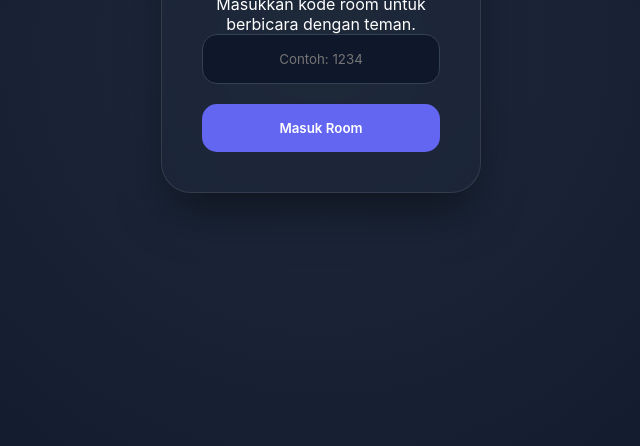
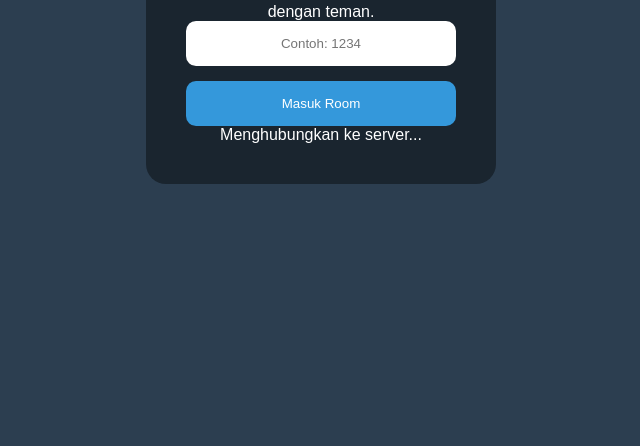
Before and after one commit to rutegamer/walkie-talkie, a website: page public/index.html in a window 1280 px wide. Shown: the part 354-800 px from the top of the page, without its empty margins (319-959 px from the left). Drawn offline with nearby package versions, Linux system fonts and the light colour scheme.

Commit message:
style.css

```diff
--- a/public/style.css
+++ b/public/style.css
@@ -1,17 +1,10 @@
-:root { --primary: #6366f1; --bg: #0f172a; }
-* { box-sizing: border-box; margin: 0; padding: 0; font-family: 'Inter', sans-serif; }
-body { background: radial-gradient(circle at center, #1e293b, #0f172a); height: 100vh; display: flex; justify-content: center; align-items: center; color: white; }
-
-.app-container { background: rgba(30, 41, 59, 0.4); backdrop-filter: blur(20px); border: 1px solid rgba(255,255,255,0.1); padding: 40px; border-radius: 30px; width: 320px; box-shadow: 0 25px 50px -12px rgba(0,0,0,0.5); text-align: center; }
-
-h1 { font-size: 24px; margin-bottom: 25px; background: linear-gradient(to right, #6366f1, #a855f7); -webkit-background-clip: text; -webkit-text-fill-color: transparent; }
-
-input { width: 100%; padding: 16px; border-radius: 15px; border: 1px solid #334155; background: #0f172a; color: white; margin-bottom: 20px; text-align: center; }
-
-.primary-btn { width: 100%; padding: 16px; background: var(--primary); border: none; border-radius: 15px; color: white; font-weight: 600; cursor: pointer; }
-
-.ptt-btn { width: 160px; height: 160px; border-radius: 50%; background: radial-gradient(circle, #ef4444, #991b1b); border: none; color: white; font-weight: bold; font-size: 16px; box-shadow: 0 10px 25px rgba(239, 68, 68, 0.3); transition: 0.3s; touch-action: manipulation; }
-.ptt-btn.active { transform: scale(0.9); box-shadow: 0 0 40px #ef4444; }
-
-.status { margin-top: 25px; font-size: 12px; color: #94a3b8; }
-.hidden { display: none !important; }
+* { box-sizing: border-box; margin: 0; padding: 0; font-family: sans-serif; }
+body { display: flex; justify-content: center; align-items: center; height: 100vh; background-color: #2c3e50; color: white; }
+.app-container { background-color: #1a252f; padding: 40px; border-radius: 20px; text-align: center; width: 350px; }
+.screen { display: none; flex-direction: column; align-items: center; }
+.active { display: flex; }
+input { width: 100%; padding: 15px; margin-bottom: 15px; border-radius: 10px; border: none; text-align: center; }
+.primary-btn { width: 100%; padding: 15px; background: #3498db; color: white; border: none; border-radius: 10px; cursor: pointer; }
+.ptt-btn { width: 150px; height: 150px; border-radius: 50%; background: #e74c3c; color: white; border: none; font-weight: bold; cursor: pointer; transition: 0.2s; }
+.ptt-btn.active { background: #c0392b; transform: scale(0.95); }
+.status { margin-top: 20px; font-weight: bold; }
```
